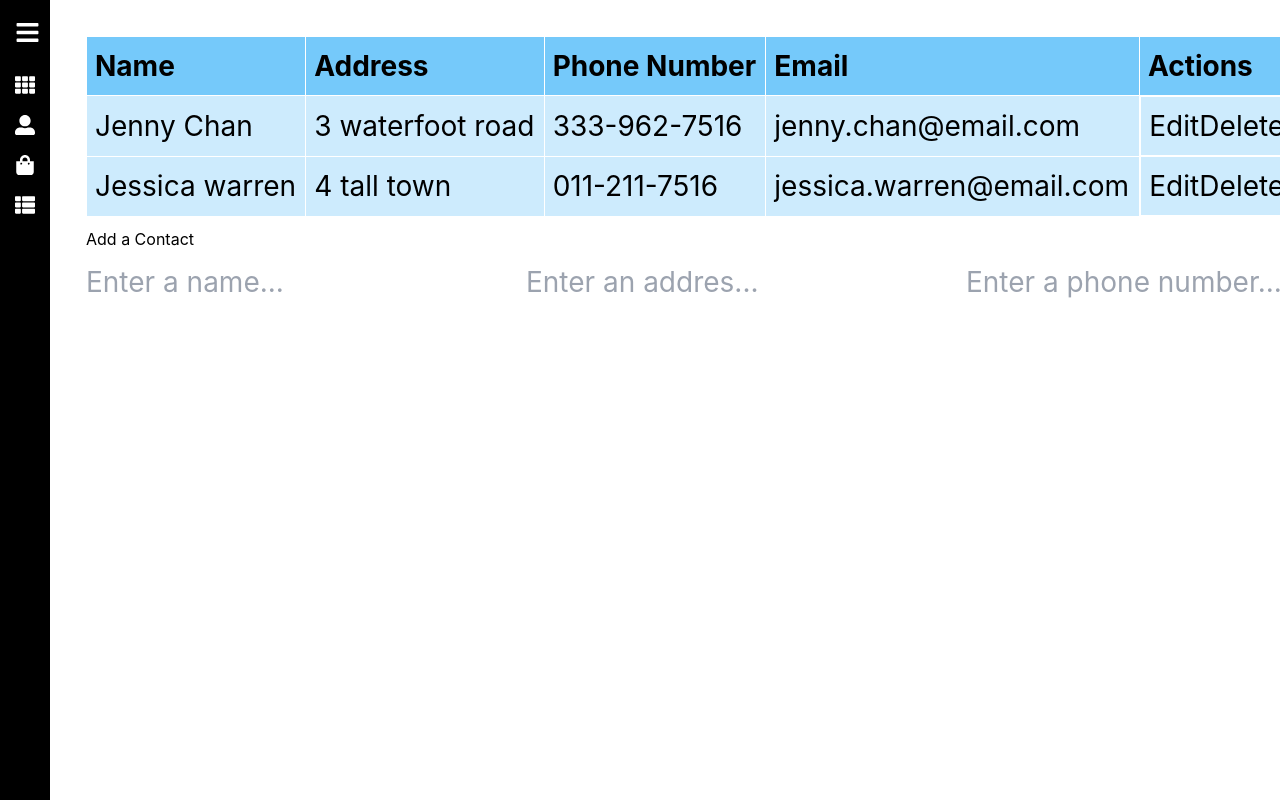
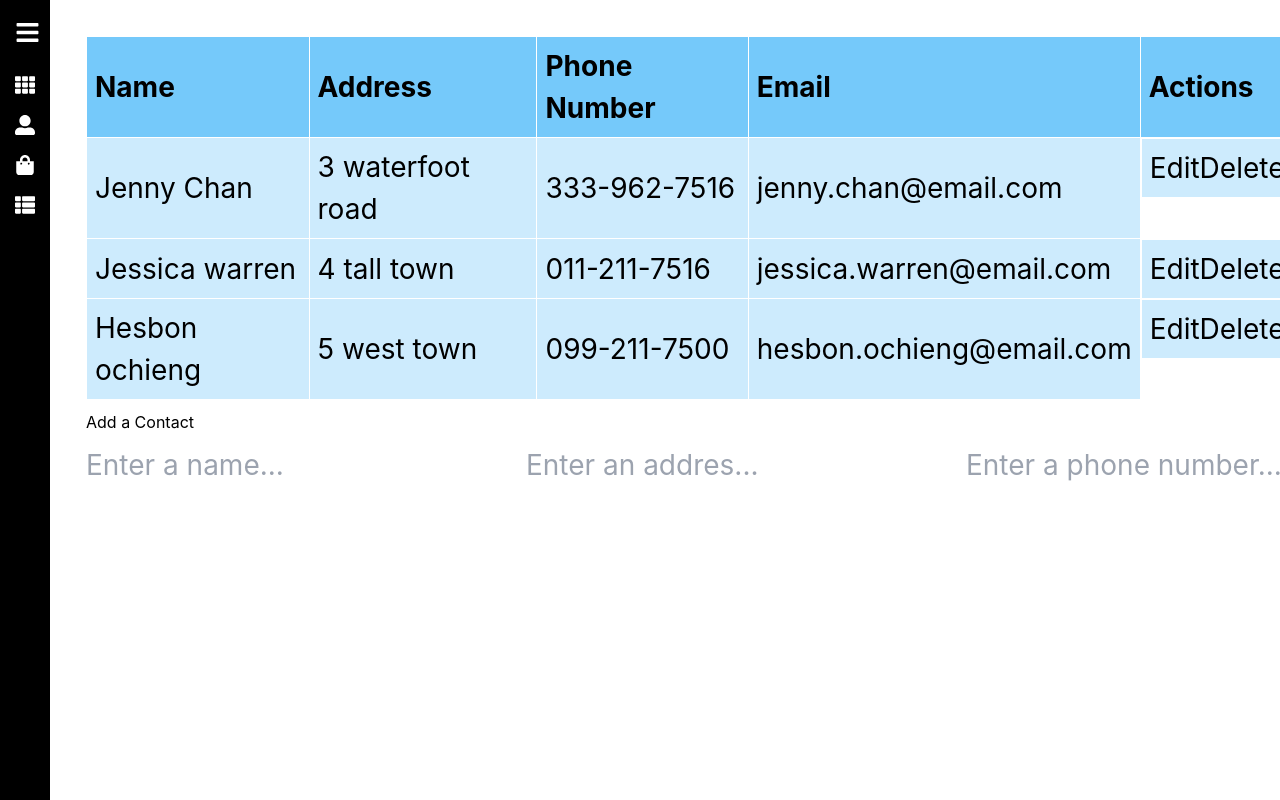
Before and after one commit to Muliro1/Garage-Management-System, a React (Create React App) app in the folder client/: page /dashboard in a window 1280 px wide. Shown: the top 800 px of the page. Built offline with nearby package versions, Linux system fonts and the light colour scheme.

Commit message:
adds ParentTechnicianComponent

```diff
--- a/client/src/App.js
+++ b/client/src/App.js
@@ -1,27 +1,13 @@
 import React from 'react';
 import './App.css';
-import { BrowserRouter, Route, Routes } from 'react-router-dom';
-import Repair from './Components/Repair';
-import Servicing from './Components/Servicing';
-import Sidebar from './Components/Sidebar';
-import Vehicles from './Components/Vehicles';
-import Technician from './Components/Technician';
+import ParentTechnician from './Components/ParentTechnician';
+
 
 // import User from './Components/User';
 
 const App = () => {
   return (
-    <BrowserRouter>
-      <Sidebar>
-        <Routes>
-          <Route path="/" element={<Technician />} />
-          <Route path="/dashboard" element={<Technician />} />
-          <Route path="/repair" element={<Repair />} />
-          <Route path="/servicing" element={<Servicing />} />
-          <Route path="/vehicles" element={<Vehicles />} />
-        </Routes>
-      </Sidebar>
-    </BrowserRouter>
+   <ParentTechnician />
   );
 };
 
--- /dev/null
+++ b/client/src/Components/ParentTechnician.js
@@ -0,0 +1,27 @@
+import React from 'react';
+import { BrowserRouter, Route, Routes } from 'react-router-dom';
+import Repair from './Repair';
+import Servicing from './Servicing';
+import Sidebar from './Sidebar';
+import Vehicles from './Vehicles';
+import Technician from './Technician';
+
+// import User from './Components/User';
+
+const ParentTechnician = () => {
+  return (
+    <BrowserRouter>
+      <Sidebar>
+        <Routes>
+          <Route path="/" element={<Technician />} />
+          <Route path="/dashboard" element={<Technician />} />
+          <Route path="/repair" element={<Repair />} />
+          <Route path="/servicing" element={<Servicing />} />
+          <Route path="/vehicles" element={<Vehicles />} />
+        </Routes>
+      </Sidebar>
+    </BrowserRouter>
+  );
+};
+
+export default ParentTechnician;
--- a/client/src/Components/Technician.js
+++ b/client/src/Components/Technician.js
@@ -18,6 +18,14 @@ const data = [
     phoneNumber: "011-211-7516",
     email: "jessica.warren@email.com",
   },
+  {
+    id: 3,
+    fullName: "Hesbon ochieng",
+    address: "5 west town",
+    phoneNumber: "099-211-7500",
+    email: "hesbon.ochieng@email.com",
+  }
+
 ];
 
 const Technician = () => {
```
